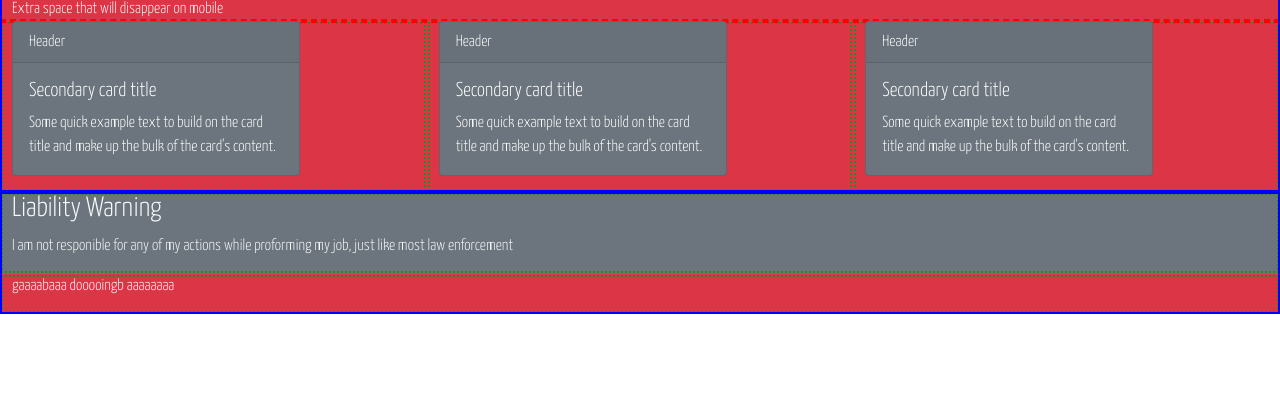
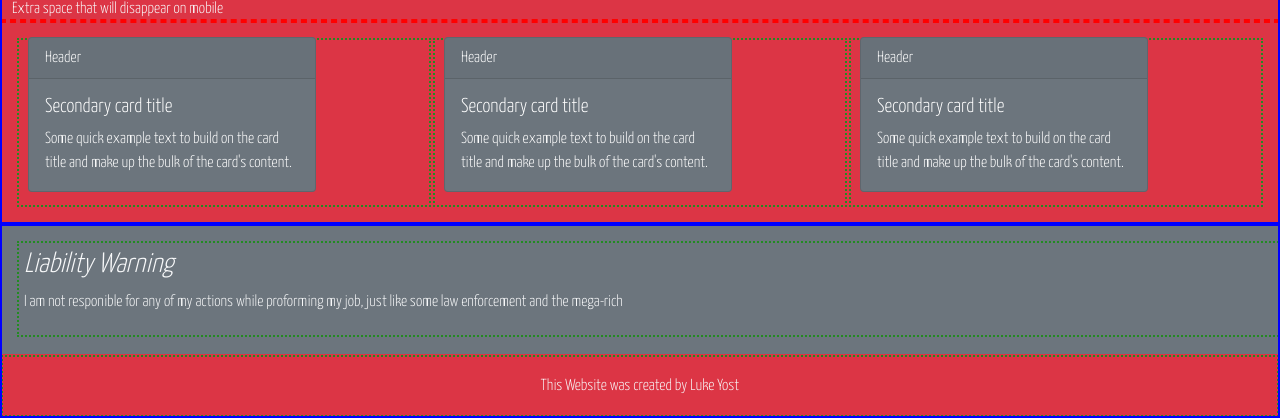
Before and after one commit to Luke-Yost/Checkpoint1-SiteClone, a plain HTML site: page index.html in a window 1280 px wide. Shown: the part 835-1253 px from the top of the page. Before the commit the page ends 1149 px from the top, so only its background shows below. Drawn offline with nearby package versions, Linux system fonts and the light colour scheme.

Commit message:
added a card region,todo's, and some more formatin

```diff
--- a/index.html
+++ b/index.html
@@ -136,7 +136,9 @@
       </div>
       <div class="col">Extra space that will disappear on mobile</div>
     </div>
-    <div class="row bg-danger">
+    <!-- TODO add drop shadow to the cards and add slight rounding to the corners of the cards-->
+    <!-- #region card -->
+    <div class="row bg-danger p-3">
       <div class="col-4">
         <div class="card text-white bg-secondary mb-3" style="max-width: 18rem;">
           <div class="card-header">Header</div>
@@ -165,16 +167,17 @@
         </div>
       </div>
     </div>
+    <!-- #endregion  -->
   </main>
 
   <footer class="container-fluid">
     <div class="row bg-secondary">
-      <div class="col-12">
-        <h3>Liability Warning</h3>
-        <p> I am not responible for any of my actions while proforming my job, just like most law enforcement</p>
+      <div class="col-12 m-3 p-2">
+        <h3><i>Liability Warning</i></h3>
+        <p> I am not responible for any of my actions while proforming my job, just like some law enforcement and the mega-rich</p>
       </div>
-      <div class="col-12 bg-danger">
-        <p>gaaaabaaa dooooingb aaaaaaaa</p>
+      <div class="col-12 bg-danger text-center">
+        <p class="m-3 p-1">This Website was created by Luke Yost</p>
       </div>
     </div>
   </footer>
--- a/style.css
+++ b/style.css
@@ -5,7 +5,7 @@ body{
 header{
 
 }
-
+/* TODO add a filter to the flame image to make it less jarring */
 .bg-header-img{
   background-image: url('https://external-content.duckduckgo.com/iu/?u=https%3A%2F%2Ftse2.mm.bing.net%2Fth%3Fid%3DOIP.j5U1EAKTL8A31p87MRT1qwHaEo%26pid%3DApi&f=1');
 }
```
